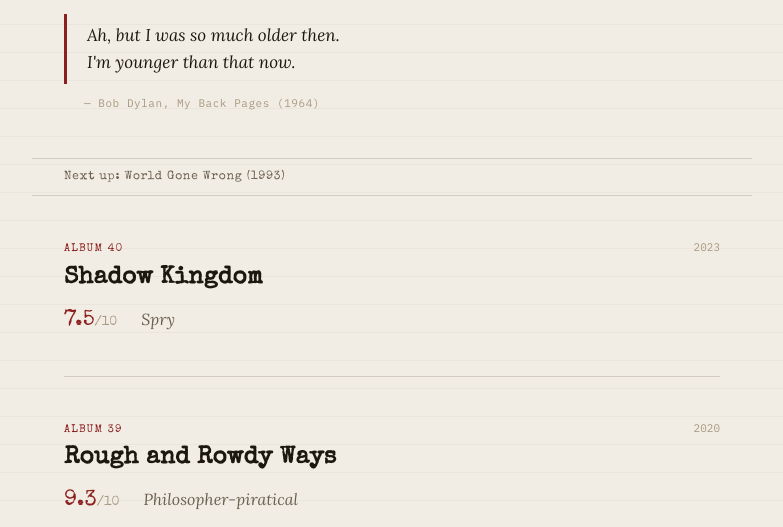
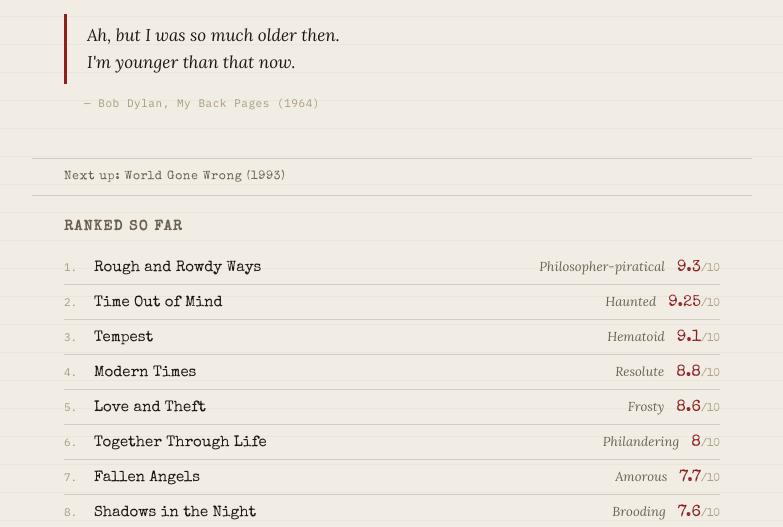
Before and after one commit to cmurray1221/bob-blog, a plain HTML site: page index.html in a window 1280 px wide. Shown: the part 271-798 px from the top of the page, without its empty margins (248-1031 px from the left). Drawn offline with nearby package versions, Linux system fonts and the light colour scheme.

Commit message:
Add files via upload

```diff
--- a/index.html
+++ b/index.html
@@ -260,6 +260,11 @@
 
     <div id="up-next-banner" style="display:none"></div>
 
+    <section class="posts-wrap" id="rankings-wrap" style="display:none; padding-bottom:0; border-bottom: 1px solid var(--rule);">
+      <h2 style="font-family:'Special Elite',cursive; font-size:14px; letter-spacing:0.1em; text-transform:uppercase; color:var(--ink-faded); padding: 1.5rem 0 1rem;">Ranked so far</h2>
+      <div id="rankings-list"></div>
+    </section>
+
     <section class="posts-wrap" id="posts-wrap">
       <p class="empty">Loading…</p>
     </section>
@@ -314,6 +319,22 @@
       { title: "Bob Dylan", year: 1962 },
     ];
 
+    function renderRankings(posts) {
+      const ranked = posts.filter(p => p.grade != null).sort((a, b) => b.grade - a.grade);
+      const wrap = document.getElementById('rankings-wrap');
+      const list = document.getElementById('rankings-list');
+      if (ranked.length === 0) { wrap.style.display = 'none'; return; }
+      wrap.style.display = 'block';
+      list.innerHTML = ranked.map((p, i) => `
+        <div style="display:flex; align-items:baseline; gap:12px; padding: 0.5rem 0; border-bottom: 0.5px solid var(--rule);">
+          <span style="font-family:'IBM Plex Mono',monospace; font-size:11px; color:var(--ink-ghost); width:18px;">${i + 1}.</span>
+          <span style="font-family:'Special Elite',cursive; font-size:15px; flex:1;">${esc(p.title)}</span>
+          ${p.word ? `<span style="font-family:'Lora',serif; font-style:italic; font-size:13px; color:var(--ink-faded);">${esc(p.word)}</span>` : ''}
+          <span style="font-family:'Special Elite',cursive; font-size:16px; color:var(--red);">${p.grade}<span style="font-size:11px; color:var(--ink-ghost);">/10</span></span>
+        </div>
+      `).join('');
+    }
+
     function renderUpNext(count) {
       const banner = document.getElementById('up-next-banner');
       if (count >= ALL_ALBUMS.length) { banner.style.display = 'none'; return; }
@@ -333,6 +354,7 @@
         document.getElementById('progress-fill').style.width = pct + '%';
         document.getElementById('progress-text').textContent = posts.length + ' / 40';
         renderUpNext(posts.length);
+        renderRankings(posts);
 
         if (posts.length === 0) {
           wrap.innerHTML = '<p class="empty">No entries yet.</p>';
```
